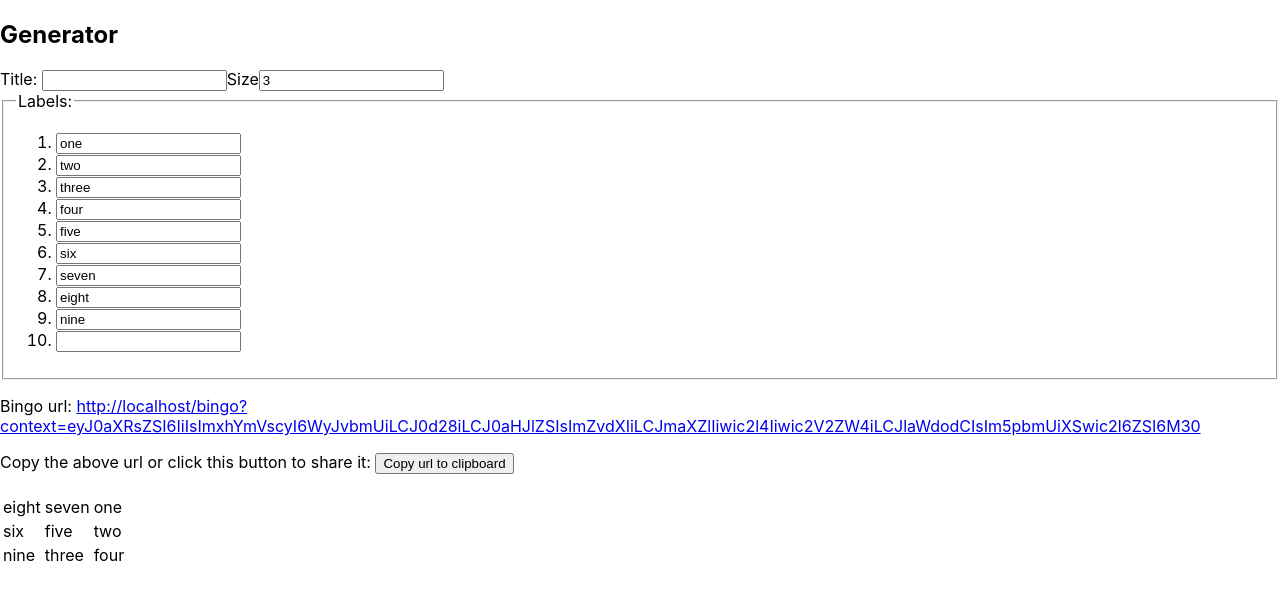
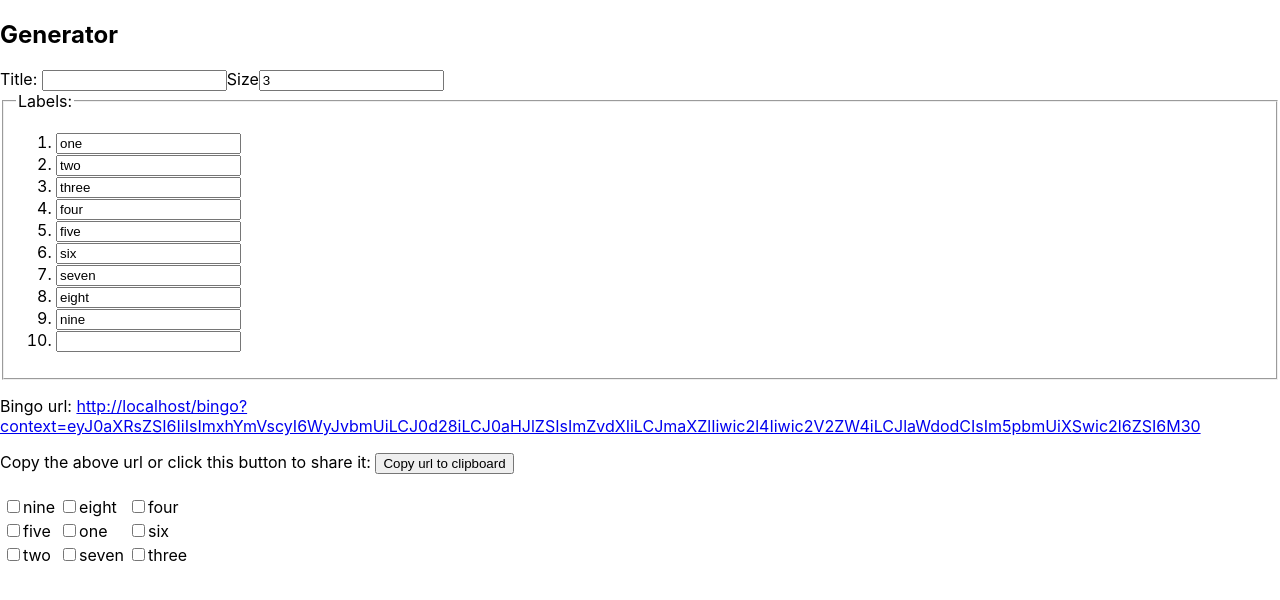
Before and after one commit to rempartIrien/bingo-generator, a React (Vite) app: page /generator in a window 1280 px wide. Shown: the top 600 px of the page. Built offline with nearby package versions, Linux system fonts and the light colour scheme; the HTML template or start-up script is replaced by a standard one.

Commit message:
Set grid as complete

```diff
--- a/src/bingo/BingoViewer.tsx
+++ b/src/bingo/BingoViewer.tsx
@@ -1,4 +1,4 @@
-import React from 'react';
+import React, { useEffect, useState } from 'react';
 
 import { shuffleArray, toGrid } from './random.util';
 
@@ -8,29 +8,91 @@ interface BingoViewerProps {
   size: number;
 }
 
+interface Tile {
+  rowIndex: number;
+  columnIndex: number;
+}
+
 function BingoViewer(props: BingoViewerProps): JSX.Element {
-  if (!isNumberValid(props.size) || !Array.isArray(props.labels)) {
-    return <p>Can&apos;t generate bingo, please check your parameters.</p>;
-  }
-  const randomizedStuff: string[][] = toGrid(
+  const [selectedTiles, setSelectedTiles] = useState<Tile[]>([]);
+  const [winningMessage, setWinningMessage] = useState<string>();
+  const [randomizedStuff, setRandomizedStuff] = useState<string[][]>();
+
+  useEffect(() => {
+    if (isNumberValid(props.size) && Array.isArray(props.labels)) {
+      const newStuff: string[][] = toGrid(
         shuffleArray(props.labels),
         props.size
       );
+      setRandomizedStuff(newStuff);
+      setSelectedTiles([]);
+    }
+  }, [props.labels, props.size]);
+
+  useEffect(() => {
+    if (isComplete(selectedTiles, props.size)) {
+      setWinningMessage('BINGO');
+    } else {
+      setWinningMessage('');
+    }
+  }, [selectedTiles, props.size]);
+
+  if (!randomizedStuff) {
+    return <p>Can&apos;t generate bingo, please check your parameters.</p>;
+  }
+
+  function toggleTile(
+    isSelected: boolean,
+    rowIndex: number,
+    columnIndex: number
+  ): void {
+    if (isSelected) {
+      setSelectedTiles([...selectedTiles, { rowIndex, columnIndex }]);
+    } else {
+      const newSelectedTiles: Tile[] = selectedTiles.filter(
+        (tile) => tile.rowIndex !== rowIndex || tile.columnIndex !== columnIndex
+      );
+      setSelectedTiles(newSelectedTiles);
+    }
+  }
 
   return (
     <>
       <h2>{props.title}</h2>
+      <form>
+        {winningMessage}
         <table>
           <tbody>
-          {randomizedStuff.map((array, index) => (
-            <tr key={index}>
-              {array.map((value, i) => (
-                <td key={`${index}_${i}`}>{value}</td>
+            {randomizedStuff.map((array, rowIndex) => (
+              <tr key={rowIndex}>
+                {array.map((value, columnIndex) => (
+                  <td key={`${rowIndex}_${columnIndex}`}>
+                    <label>
+                      <input
+                        type="checkbox"
+                        checked={selectedTiles.some(
+                          (t) =>
+                            t.rowIndex === rowIndex &&
+                            t.columnIndex === columnIndex
+                        )}
+                        onChange={(event) =>
+                          toggleTile(
+                            event.target.checked,
+                            rowIndex,
+                            columnIndex
+                          )
+                        }
+                      />
+                      {value}
+                    </label>
+                  </td>
                 ))}
               </tr>
             ))}
           </tbody>
         </table>
+        {winningMessage}
+      </form>
     </>
   );
 }
@@ -39,4 +101,46 @@ function isNumberValid(value: number | undefined): boolean {
   return !!(value || value === 0);
 }
 
+function isComplete(tiles: Tile[], size: number): boolean {
+  return (
+    hasDiagonalComplete(tiles, size) ||
+    hasCompleteRow(tiles, size) ||
+    hasCompleteColumn(tiles, size)
+  );
+}
+
+function hasCompleteRow(tiles: Tile[], rowNumber: number): boolean {
+  return hasRowOrColumnComplete(tiles, rowNumber, 'rowIndex');
+}
+
+function hasCompleteColumn(tiles: Tile[], rowNumber: number): boolean {
+  return hasRowOrColumnComplete(tiles, rowNumber, 'columnIndex');
+}
+
+function hasRowOrColumnComplete(
+  tiles: Tile[],
+  size: number,
+  key: keyof Tile
+): boolean {
+  type Registry = Record<Tile[typeof key], number>;
+  const registry: Registry = [...Array(size)].reduce(
+    (acc: Registry, cur, index) => ({ ...acc, [index]: 0 }),
+    {}
+  );
+  const usagesByKey: Registry = tiles.reduce(
+    (acc, cur) => ({ ...acc, [cur[key]]: acc[cur[key]] + 1 }),
+    registry
+  );
+  return Object.values(usagesByKey).some((v) => v === size);
+}
+
+function hasDiagonalComplete(tiles: Tile[], size: number): boolean {
+  const firstDiagonalComplete: boolean =
+    tiles.filter((t) => t.rowIndex === t.columnIndex).length === size;
+  const secondDiagonalComplete: boolean =
+    tiles.filter((t) => t.rowIndex + t.columnIndex === size - 1).length ===
+    size;
+  return firstDiagonalComplete || secondDiagonalComplete;
+}
+
 export default BingoViewer;
```
Lines whose indentation alone changed are shown as unchanged.
